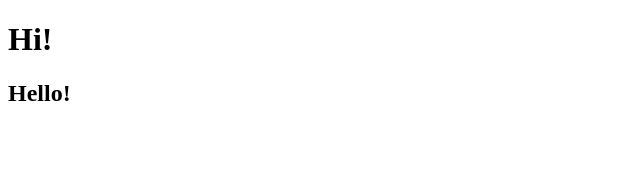
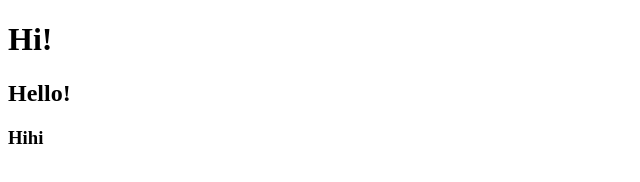
Before and after one commit to emmajf13/CFG_Project, a plain HTML site: page index.html in a window 1280 px wide. Shown: the full height of the page, 0-640 px from the left. Drawn offline with Linux system fonts and the light colour scheme.

Commit message:
adds header 2 test

```diff
--- a/index.html
+++ b/index.html
@@ -6,6 +6,7 @@
 <body>
 	<h1> Hi! </h1>
 	<h2> Hello! </h2>
+	<h3> Hihi </h3>
 <!-- Content goes here, such as headings, paragraphs and images -->
 </body>
 </html>
```
